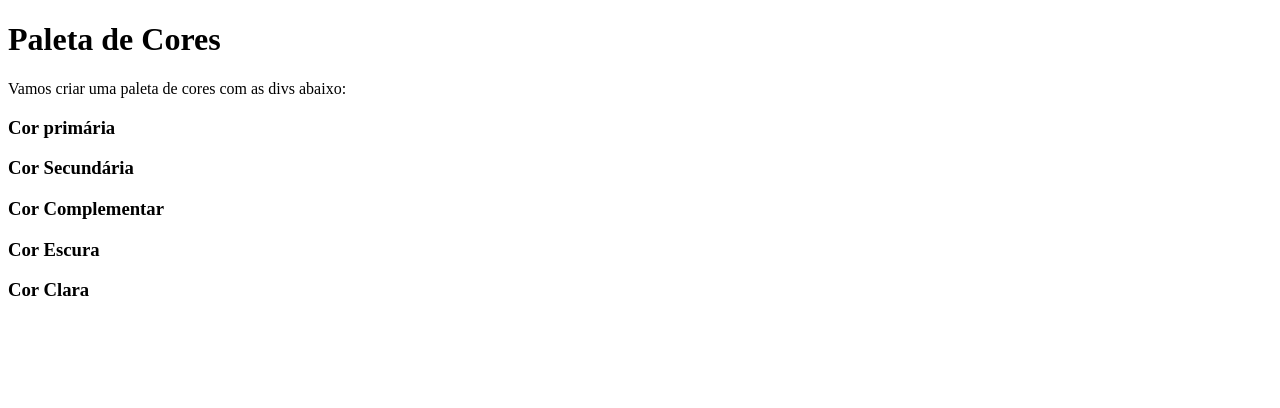
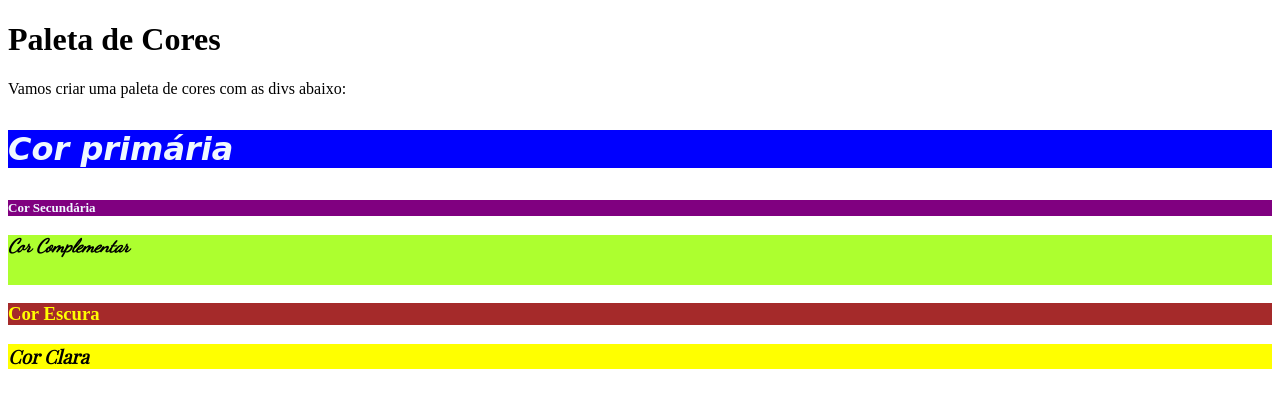
Before and after one commit to vinicius-virgilli/trybe-exercicios, a plain HTML site: page 1 - Fundamentos/2 - Introdução à HTML & CSS/Dia 03: HTML & CSS - Seletores e posicionamento/paraFixar4_foguete/index.html in a window 1280 px wide. Drawn offline with nearby package versions, Linux system fonts and the light colour scheme; a web font is replaced by a local one.

Commit message:
adiciona index.html e style.css referentes ao exercício para fixar 4 (foguete)

```diff
--- a/1 - Fundamentos/2 - Introdução à HTML & CSS/Dia 03: HTML & CSS - Seletores e posicionamento/paraFixar4_foguete/index.html
+++ b/1 - Fundamentos/2 - Introdução à HTML & CSS/Dia 03: HTML & CSS - Seletores e posicionamento/paraFixar4_foguete/index.html
@@ -4,23 +4,27 @@
   <meta charset="UTF-8">
   <title>Pseudo-classes</title>
   <link rel="stylesheet" href="style.css">
+  <link rel="preconnect" href="https://fonts.googleapis.com">
+  <link rel="preconnect" href="https://fonts.gstatic.com" crossorigin>
+  <link href="https://fonts.googleapis.com/css2?family=Babylonica&display=swap" rel="stylesheet">
+  <link href="https://fonts.googleapis.com/css2?family=Dancing+Script&family=Playfair+Display&display=swap" rel="stylesheet">
 </head>
 <body>
   <h1>Paleta de Cores</h1>
   <p>Vamos criar uma paleta de cores com as divs abaixo:</p>
-  <div>
+  <div class="fistColor">
     <h3>Cor primária</h3>
   </div>
-  <div>
+  <div class="secondColor">
     <h3>Cor Secundária</h3>
   </div>
-  <div>
+  <div class="additionalColor">
     <h3>Cor Complementar</h3>
   </div>
-  <div>
+  <div class="darkColor">
     <h3>Cor Escura</h3>
   </div>
-  <div>
+  <div class="clearColor">
     <h3>Cor Clara</h3>
   </div>
 </body>
--- a/1 - Fundamentos/2 - Introdução à HTML & CSS/Dia 03: HTML & CSS - Seletores e posicionamento/paraFixar4_foguete/style.css
+++ b/1 - Fundamentos/2 - Introdução à HTML & CSS/Dia 03: HTML & CSS - Seletores e posicionamento/paraFixar4_foguete/style.css
@@ -0,0 +1,36 @@
+
+div:hover {
+    border: 10px solid black;
+}
+
+.fistColor h3 {
+    background-color: blue;
+    color: aliceblue;
+    font-family: 'Babylonica', cursive;
+    font-size: xx-large;
+    font-style: italic;
+}
+
+.secondColor h3 {
+    background-color: purple;
+    color: aliceblue;
+    font-size: small;
+}
+
+.additionalColor h3 {
+    block-size: 50px;
+    background-color: greenyellow;
+    font-family: 'Dancing Script', cursive;
+    font-style: italic;
+}
+
+.darkColor h3 {
+    background-color: brown;
+    color: yellow;
+}
+
+.clearColor {
+    background-color: yellow;
+    font-family: 'Playfair Display', serif;
+    font-style: italic;
+}
```
Also changed, not shown: 1 - Fundamentos/2 - Introdução à HTML & CSS/Dia 01: HTML & CSS - Estruturas de página/primeira página web.html (line endings or trailing spaces).
